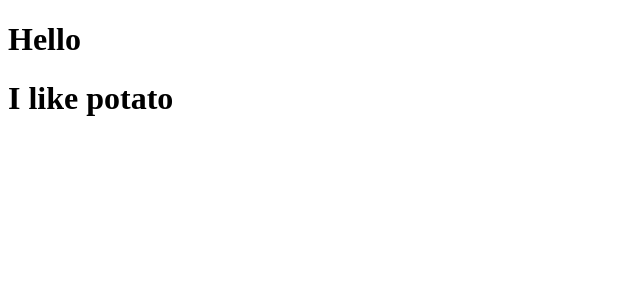
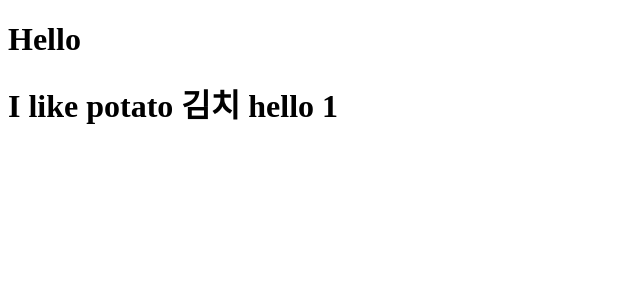
Before and after one commit to developer-do/clone-movie-react, a React (Create React App) app in the folder clone_movie/: page / in a window 1280 px wide. Shown: the top 300 px of the page, without its empty margins (0-640 px from the left). Built offline with nearby package versions, Linux system fonts and the light colour scheme.

Commit message:
03-4 리액트 기초 props 출력 테스트

```diff
--- a/clone_movie/src/App.js
+++ b/clone_movie/src/App.js
@@ -1,7 +1,8 @@
 import React, { Component } from 'react';
 
-function Potato() {
-  return <h1>I like potato</h1>;
+function Food(props) {
+  console.log(props);
+  return <h1>I like potato {props.fav} {props.papapapa[0]} {props.papapapa[1]}</h1>;
 }
 
 class App extends Component {
@@ -9,7 +10,8 @@ class App extends Component {
     return (
       <div>
         <h1>Hello</h1>
-        <Potato />
+        <Food fav="김치" something={true} papapapa={['hello', 1, 2, 3, 4, true]}/>
+
       </div>
     );
   }
```
